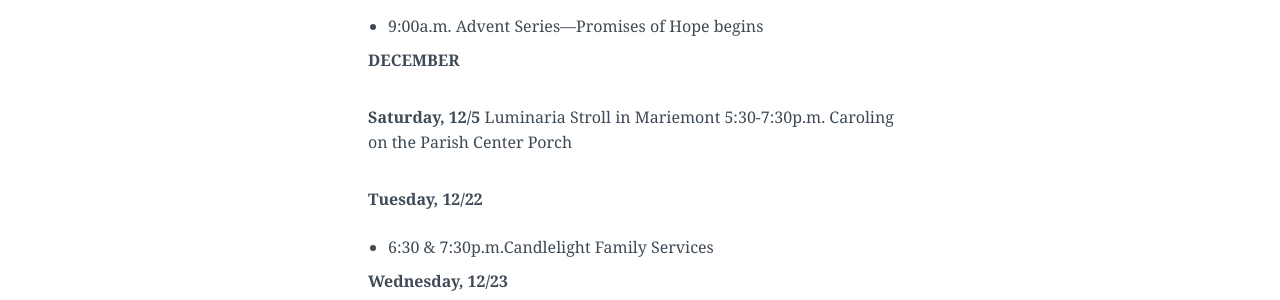
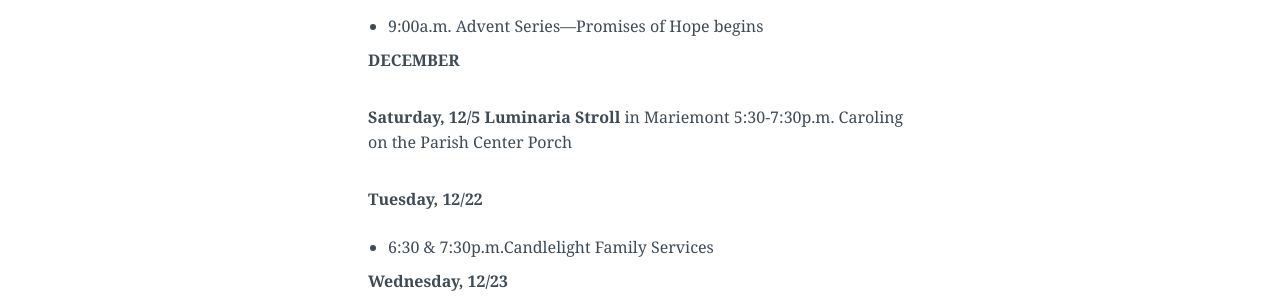
Before and after one commit to lukemoderwell/mariemont, a Jekyll site: the page built from updates.markdown, in a window 1280 px wide and 900 px high, scrolled down 1538 px. Shown: the part 154-454 px from the top of the window. Built offline with Jekyll 4.4.1, drawn with Linux system fonts in a browser that asks for light colours; nearby versions of some CDN libraries.

Commit message:
Updated Updates

```diff
--- a/updates.markdown
+++ b/updates.markdown
@@ -67,7 +67,7 @@ No events scheduled.
 **DECEMBER**
 
 **Saturday, 12/5**
-Luminaria Stroll in Mariemont
+**Luminaria Stroll** in Mariemont
 5:30-7:30p.m. Caroling on the Parish Center Porch
 
 **Tuesday, 12/22**
```
